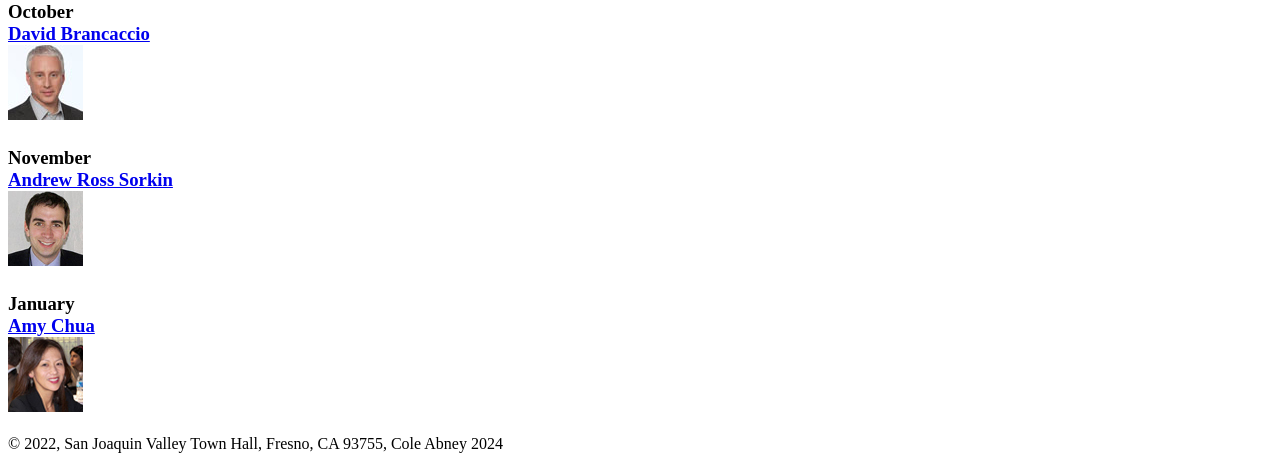
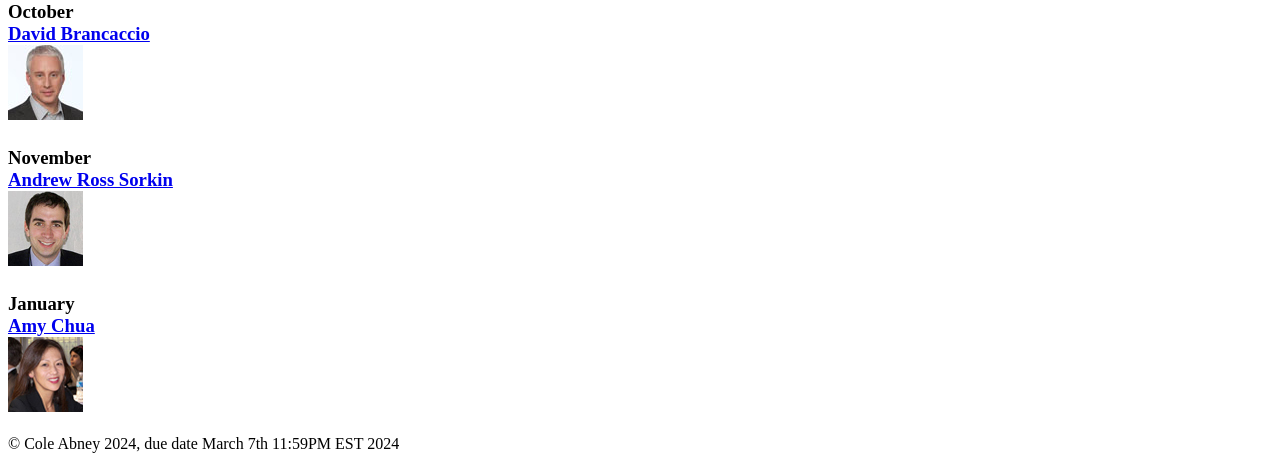
Before and after one commit to 4COLE/A05, a plain HTML site: page index.html in a window 1280 px wide. Shown: the part 522-991 px from the top of the page. Drawn offline with Linux system fonts and the light colour scheme; files whose address does not match are found by name.

Commit message:
Update index.html

```diff
--- a/index.html
+++ b/index.html
@@ -61,7 +61,7 @@
 
 	</main>
 	<footer><p>
-				&copy; 2022, San Joaquin Valley Town Hall, Fresno, CA 93755, Cole Abney 2024
+				&copy; Cole Abney 2024, due date March 7th 11:59PM EST 2024
 	</p></footer>
 </body>
 
```
